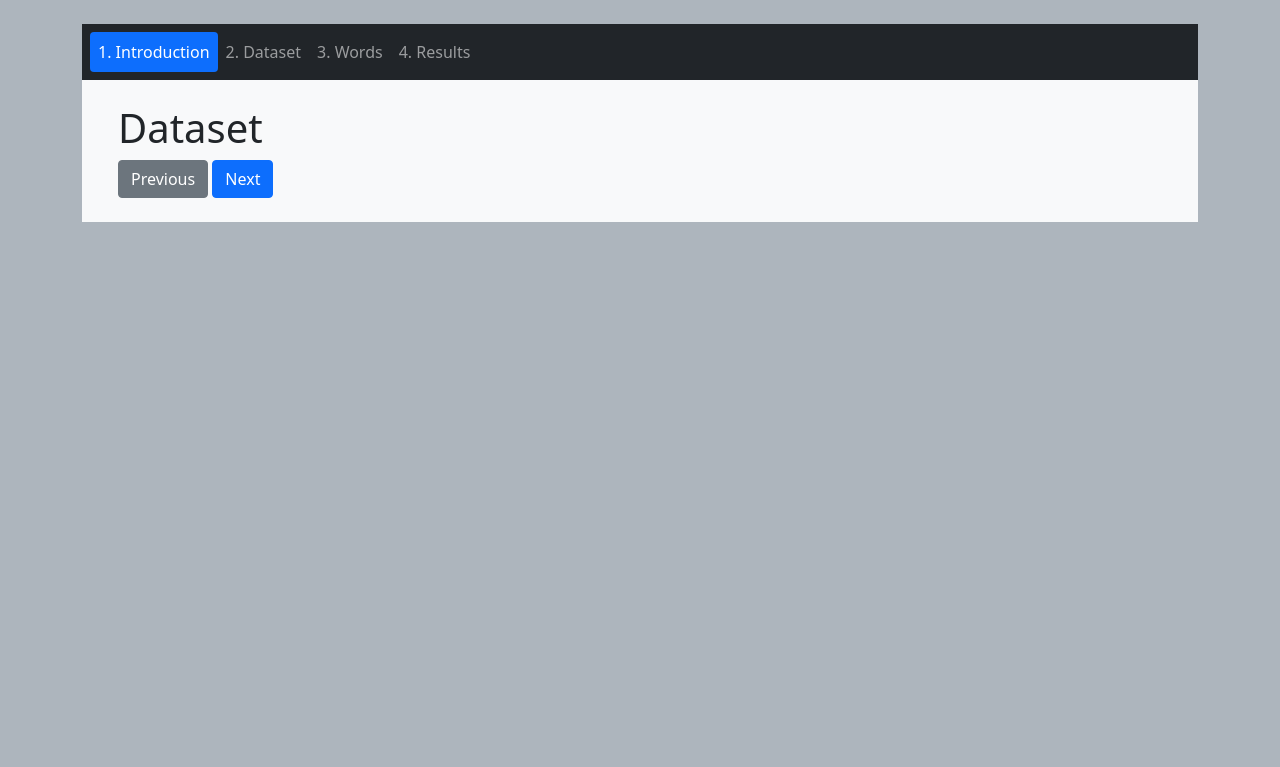
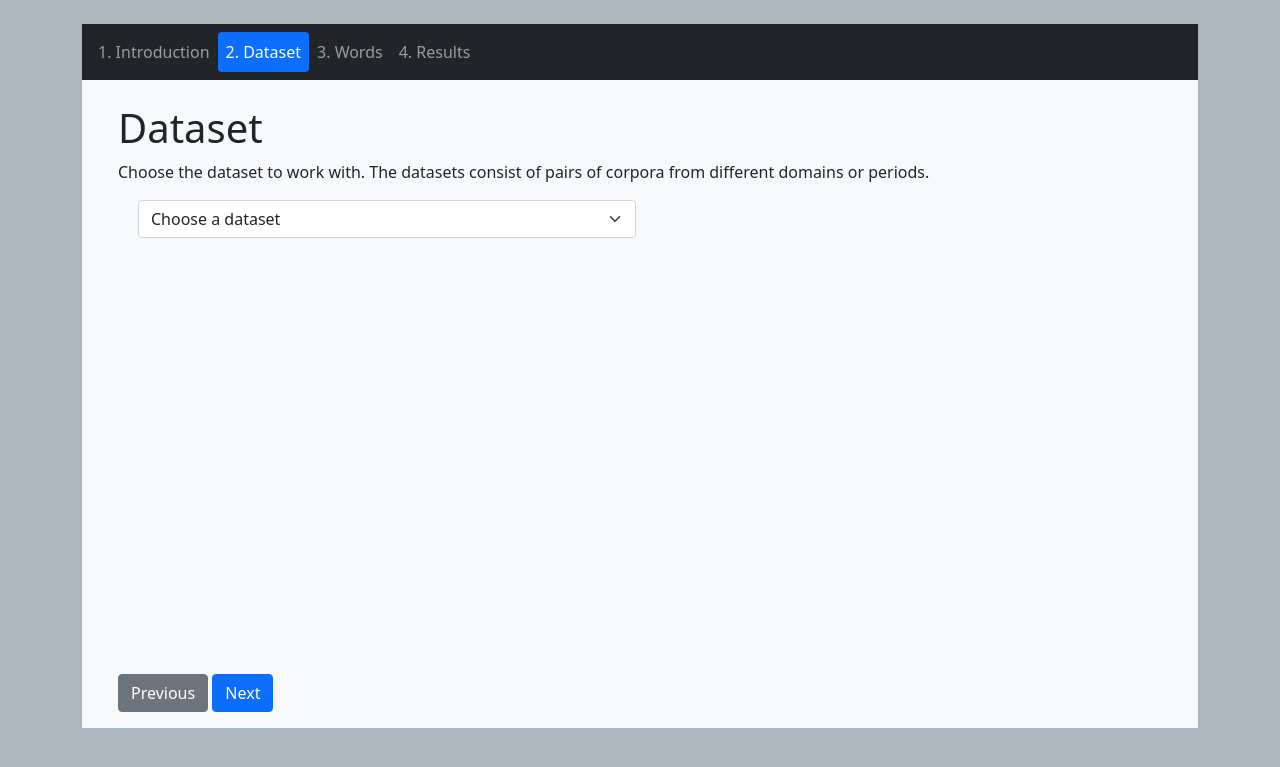
Before and after one commit to mgruppi/sense-demo, a Flask app: template templates/demo.html in a window 1280 px wide, after a click on "Start demo". Shown: the top 767 px of the page. Run offline with Flask 2, Linux system fonts and the light colour scheme; the template is opened without the code that fills it, so the values that code supplies are empty; some libraries are stand-ins or nearby versions.

Commit message:
New interface is put together.

```diff
--- a/static/demo.css
+++ b/static/demo.css
@@ -2,3 +2,11 @@
 body{
     background-color: #adb5bd;
 }
+
+.content-page{
+    height: 600px;
+}
+
+.page-main{
+    height: 95%;
+}
--- a/static/demo.js
+++ b/static/demo.js
@@ -1,12 +1,19 @@
 function openTab(evt, target)
 {
-    var i, x, tablinks;
+    var i, x;
+    var tgt_id = target.split("-")[1]-1;
     x = document.getElementsByClassName("content-page");
     for (i=0; i < x.length; ++i)
     {
         x[i].style.display = "none";
-        // Set inactive
     }
+
+    var tabs = document.getElementsByClassName("nav-link");
+    for (i=0; i < tabs.length; ++i)
+    {
+        tabs[i].classList.remove("active");
+    }
+
+    tabs[tgt_id].classList.add("active");
     document.getElementById(target).style.display = "block";
-    // Set evt target as active and other inactive.
 }
--- a/templates/demo.html
+++ b/templates/demo.html
@@ -7,6 +7,8 @@
     <script src="https://cdn.jsdelivr.net/npm/bootstrap@5.0.1/dist/js/bootstrap.bundle.min.js" integrity="sha384-gtEjrD/SeCtmISkJkNUaaKMoLD0//ElJ19smozuHV6z3Iehds+3Ulb9Bn9Plx0x4" crossorigin="anonymous"></script>
     <link rel="stylesheet" href="static/demo.css">
     <script src="static/demo.js"></script>
+    <link rel="stylesheet" href="https://pro.fontawesome.com/releases/v5.10.0/css/all.css" integrity="sha384-AYmEC3Yw5cVb3ZcuHtOA93w35dYTsvhLPVnYs9eStHfGJvOvKxVfELGroGkvsg+p" crossorigin="anonymous"/>
+
 </head>
 
 <body>
@@ -35,31 +37,90 @@
     <div class="content container-fluid p-4 m-0 bg-light">
 
         <div id="content-1" class="content-page container-fluid bg-light">
+            <div class="page-main">
             <h1 class="h1">Introduction</h1>
             <p>A paragraph describing the procedure.</p>
-
-            <button class="btn btn-primary" onclick="openTab(event, 'content-2')">Next</button>
             </div>
 
+            <div class="page-buttons">
+                <button class="btn btn-primary" onclick="openTab(event, 'content-2')">Start demo</button>
+            </div>
+        </div>
         <div id="content-2" class="content-page container-fluid bg-light" style="display:none">
+            <div class="page-main">
                 <h1>Dataset</h1>
 
+                <p>Choose the dataset to work with. The datasets consist of pairs of corpora from different domains or periods.</p>
+
+                <div class="container-fluid w-50 m-2">
+                    <select class="form-select" aria-label="Select dataset">
+                        <option selected>Choose a dataset</option>
+                        <option>-- Load dynamically from Jinja</option>
+                        <option>British English-American English (UK vs. US)</option>
+                    </select>
+                </div>
+            </div>
+            <div class="page-buttons">
                 <button class="btn btn-secondary" onclick="openTab(event, 'content-1')">Previous</button>
                 <button class="btn btn-primary" onclick="openTab(event, 'content-3')">Next</button>
             </div>
+        </div>
 
         <div id="content-3" class="content-page container-fluid bg-light" style="display:none">
-            <h1>Words</h1>
 
+            <div class="page-main">
+                <h1>Most Shifted</h1>
+
+                <p>List of the most semantically shifted words.</p>
+
+                <div class="w-50">
+                    <table class="table table-sm table-striped table-hover">
+                        <thead>
+                            <tr>
+                                <th scope="col">#</th>
+                                <th scope="col">Word</th>
+                                <th scope="col">Distance</th>
+                            </tr>
+                        </thead>
+                        <tbody>
+                        <tr>
+                            <th scope="row">1</th>
+                            <td>semi</td>
+                            <td>0.83</td>
+                        </tr>
+                        <tr>
+                            <th scope="row">2</th>
+                            <td>biscuit</td>
+                            <td>0.77</td>
+                        </tr>
+                        </tbody>
+                    </table>
+                </div>
+            </div>
+
+            <div class="page-buttons">
                 <button class="btn btn-secondary" onclick="openTab(event, 'content-2')">Previous</button>
                 <button class="btn btn-primary" onclick="openTab(event, 'content-4')">Next</button>
             </div>
+        </div>
 
         <div id="content-4" class="content-page container-fluid bg-light" style="display:none">
-            <h1>Results</h1>
 
+            <div class="page-main">
+                <h1>Contexts</h1>
+                <p>Enter a word to query its neighbors in each corpus.</p>
+                <form>
+                    <div class="w-50">
+                        <input class="form-control" type="text" placeholder="Enter a word..." style="width: 33%;" autocomplete="off">
+                        <button type="button"><i class="fas fa-search"></i></button>
+                    </div>
+                </form>
+            </div>
+
+            <div class="page-button">
                 <button class="btn btn-secondary" onclick="openTab(event, 'content-3')">Previous</button>
                 <button class="btn btn-primary" onclick="openTab(event, 'content-1')">Restart</button>
+            </div>
         </div>
 
     </div>
```
Also changed, not shown: requirements.txt (added, +12 -0 lines). Lines whose indentation alone changed are shown as unchanged.
